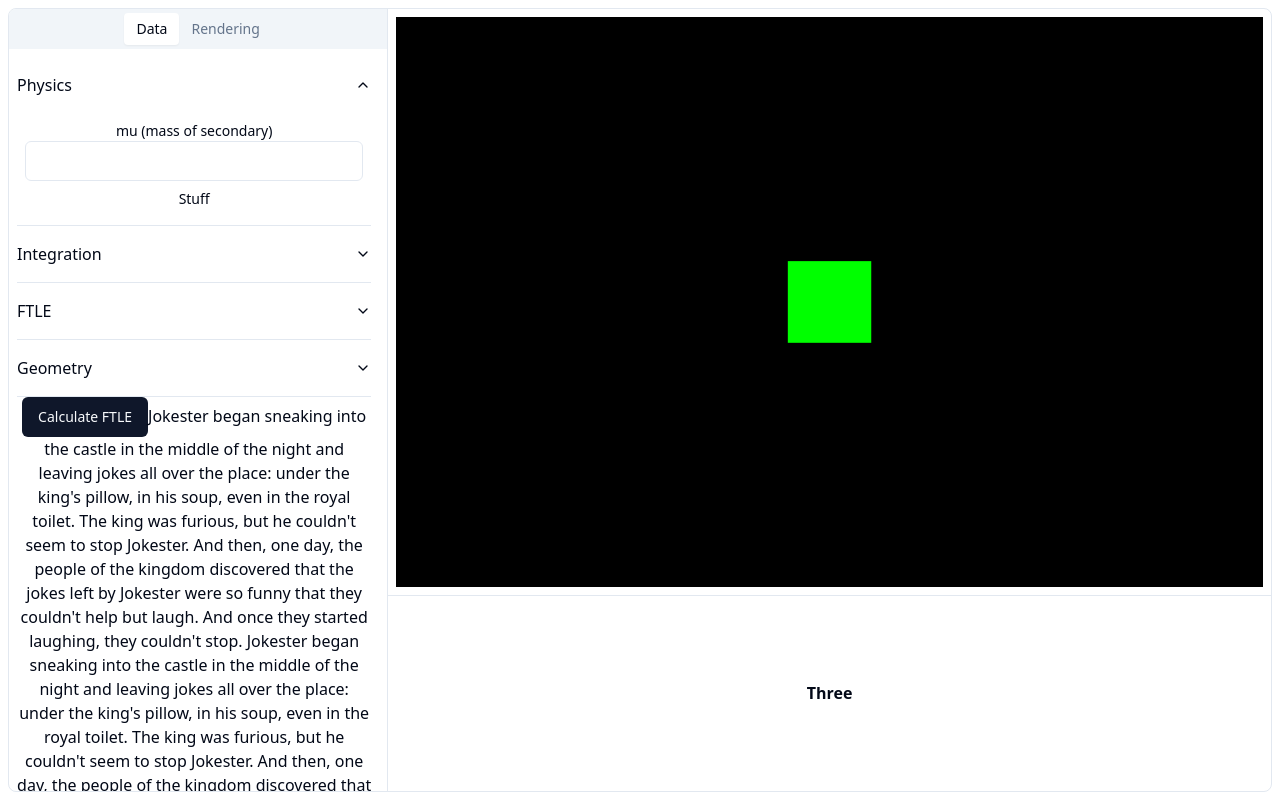
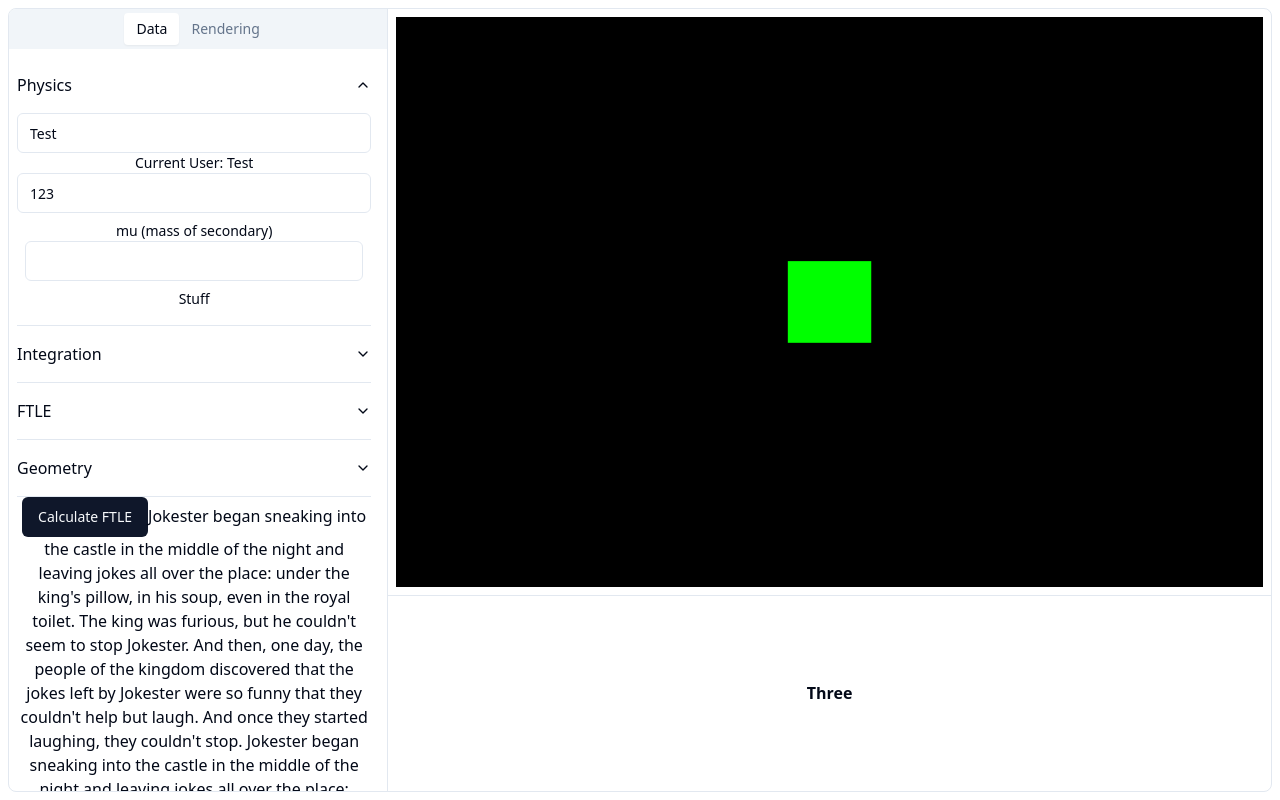
Before and after one commit to christian-lang-git/2024CR3BPReturnMaps, a React (Vite) app: page / in a window 1280 px wide. Both pictures are taken after a click on the button "Physics". Built offline with nearby package versions, Linux system fonts and the light colour scheme.

Commit message:
working context to keep changes to the ui

```diff
--- a/src/App.jsx
+++ b/src/App.jsx
@@ -10,31 +10,27 @@ import {
 } from "@/components/ui/resizable"
 
 import { useState } from 'react'
+import { AppProvider } from '@/components/uicustom/AppContext'
 
 function App() {
 
-
-    const [testNumClicks, setTestNumClicks] = useState(0)
-
-
-
-    function handleResizePanel(){
+    function handleResizePanel() {
         console.log("handleResizePanel")
-        Emitter.emit(Constants.EVENT_RESIZE_PANEL,{});
+        Emitter.emit(Constants.EVENT_RESIZE_PANEL, {});
     }
 
-
     return (
+        <AppProvider>
             <div className="absolute inset-2 flex flex-col">
                 <ResizablePanelGroup direction="horizontal" className="max-w-md inset-0 min-w-full rounded-lg border">
                     <ResizablePanel defaultSize={30}>
-                <LeftPanel/>
+                        <LeftPanel />
                     </ResizablePanel>
-            <ResizableHandle/>
+                    <ResizableHandle />
                     <ResizablePanel onResize={handleResizePanel} defaultSize={70}>
                         <ResizablePanelGroup direction="vertical">
                             <ResizablePanel onResize={handleResizePanel} defaultSize={75}>
-                        <ThreeContainer/>
+                                <ThreeContainer />
                             </ResizablePanel>
                             <ResizableHandle />
                             <ResizablePanel defaultSize={25}>
@@ -46,8 +42,7 @@ function App() {
                     </ResizablePanel>
                 </ResizablePanelGroup>
             </div>
-
-
+        </AppProvider>
     )
 }
 
--- /dev/null
+++ b/src/components/uicustom/AppContext.jsx
@@ -0,0 +1,21 @@
+import React, { createContext, useState } from 'react';
+
+export const AppContext = createContext();
+
+export const AppProvider = ({ children }) => {
+    const [formState, setFormState] = useState({
+        name: 'Test',
+        email: '123'
+    });
+
+    const value = {
+        formState,
+        setFormState: (newState) => setFormState({ ...formState, ...newState })
+    };
+
+    return (
+        <AppContext.Provider value={value}>
+            {children}
+        </AppContext.Provider>
+    );
+};
--- a/src/components/uicustom/tab_data.jsx
+++ b/src/components/uicustom/tab_data.jsx
@@ -11,16 +11,26 @@ import { ScrollArea } from "@/components/ui/scroll-area";
 import Emitter from "@/components/utility/emitter";
 import * as Constants from "@/components/utility/constants";
 import LabeledField from "@/components/uicustom/labeledfield";
+import { Input } from "@/components/ui/input"
+import { AppContext } from '@/components/uicustom/AppContext'
 
 class TabData extends Component {
 
-    handleClickDataButtonCalculateFTLE(){
+    static contextType = AppContext
+    handleChange = (e) => {
+        const { setFormState } = this.context;
+        setFormState({ [e.target.name]: e.target.value });
+      };
+
+    handleClickDataButtonCalculateFTLE() {
         console.log("Calculate FTLE")
-        Emitter.emit(Constants.EVENT_CALCULATE_FTLE,{});
+        Emitter.emit(Constants.EVENT_CALCULATE_FTLE, {});
     }
 
     render() {
-        return(
+        const { formState } = this.context;
+
+        return (
             <TabsContent value="data" className="flex-1 overflow-hidden">
                 <ScrollArea className="h-full overflow-y-auto">
                     <div className="pl-2 pr-4 pb-2">
@@ -28,7 +38,18 @@ class TabData extends Component {
                             <AccordionItem value="item-1">
                                 <AccordionTrigger>Physics</AccordionTrigger>
                                 <AccordionContent>
-                                <LabeledField labelText={"mu (mass of secondary)"}/>
+                                    <Input
+                                        name="name"
+                                        value={formState.name}
+                                        onChange={this.handleChange}
+                                    />
+                                    <p>{`Current User: ${formState.name}`}</p>
+                                    <Input
+                                        name="email"
+                                        value={formState.email}
+                                        onChange={this.handleChange}
+                                    />
+                                    <LabeledField labelText={"mu (mass of secondary)"} />
                                     Stuff
                                 </AccordionContent>
                             </AccordionItem>
```
Lines whose indentation alone changed are shown as unchanged.
